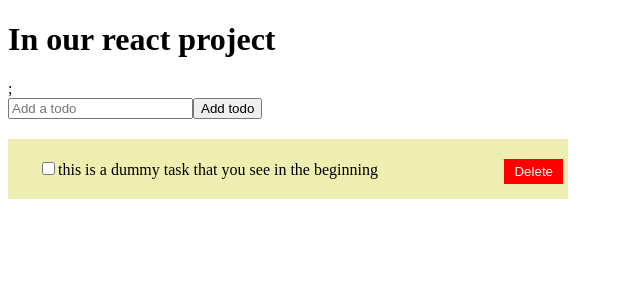
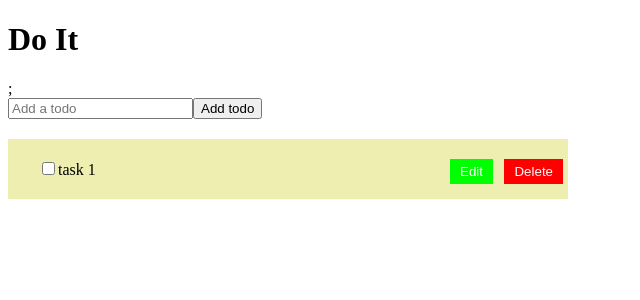
Before and after one commit to dopewevmond/friendly-fortnight, a React (Vite) app: page / in a window 1280 px wide. Shown: the top 300 px of the page, without its empty margins (0-640 px from the left). Built offline with nearby package versions, Linux system fonts and the light colour scheme.

Commit message:
added edit functionality

```diff
--- a/src/App.js
+++ b/src/App.js
@@ -4,7 +4,7 @@ import Home from "./Home";
 const App = () => {
   return (
     <>
-      <h1>In our react project</h1>;
+      <h1>Do It</h1>;
       <Home />
     </>
   );
--- a/src/Home.js
+++ b/src/Home.js
@@ -17,8 +17,8 @@ const Home = () => {
   const [pendingTodo, setPendingTodo] = useState("");
 
   useEffect(() => {
-    addTodo(createTodo("this is a dummy task that you see in the beginning"));
-  }, []);
+    addTodo(createTodo("task 1"));
+  }, []); //eslint-disable-line react-hooks/exhaustive-deps
 
   function createTodo(task) {
     return {
@@ -87,6 +87,7 @@ const Home = () => {
             done={todo.done}
             deleteTodo={deleteTodo}
             toggleTodo={toggleTodo}
+            editTask={editTask}
           />
         ))
       ) : (
--- a/src/Task.css
+++ b/src/Task.css
@@ -5,20 +5,37 @@
     background-color: rgb(238, 238, 177);
     position:relative;
 }
+.task button {
+    border: none;
+    padding: 5px 10px;
+    cursor: pointer;
+    margin-left: auto;
+}
 .del-button {
     position: absolute;
     top: 20px;
     right: 5px;
     background-color: rgb(255, 0, 0);
     color: white;
-    border: none;
-    padding: 5px 10px;
-    cursor: pointer;
 }
 .del-button:hover {
     background-color: rgb(255, 98, 98);
     color: white;
 }
+.edit-button {
+    position: absolute;
+    top: 20px;
+    right: 75px;
+    background-color: rgb(0, 255, 0);
+    color: white;
+}
+.edit-button:hover {
+    background-color: rgb(98, 255, 98);
+    color: white;
+}
 .m-top {
     margin-top: 20px;
 }
+.dont-show {
+    display: none;
+}
--- a/src/Task.js
+++ b/src/Task.js
@@ -1,17 +1,55 @@
+import { useRef, useState } from "react";
 import "./Task.css";
 
-const Task = ({ uid, task, done, deleteTodo, toggleTodo }) => {
+const Task = ({ uid, task, done, deleteTodo, toggleTodo, editTask }) => {
+  const [beingEdited, setEdited] = useState(false);
+  const valTask = useRef(null);
+  const valNewTask = useRef(null);
+
+  const copyTaskToEdit = () => {
+    setEdited(true);
+    valNewTask.current.value = valTask.current.innerHTML;
+    valNewTask.current.focus();
+  };
+  const updateTaskRef = () => {
+    setEdited(false);
+    valTask.current.innerHTML = valNewTask.current.value;
+    editTask(uid, valTask.current.innerHTML);
+  };
+
   return (
-    <div className="task-container m-top">
+    <div className="task-container m-top task">
       <input
         type="checkbox"
         id={uid}
         checked={done}
         onChange={() => toggleTodo(uid)}
       />
-      <label htmlFor={uid}>{task}</label>
+      <label htmlFor={uid} ref={valTask}>
+        {task}
+      </label>
       <button className="del-button" onClick={() => deleteTodo(uid)}>
         Delete
+      </button>
+
+      <div className={beingEdited ? "" : "dont-show"}>
+        <label>
+          Change to:
+          <input type="text" ref={valNewTask} />
+        </label>
+        <button className="confirm-edit-button" onClick={updateTaskRef}>
+          Update
+        </button>
+        <button className="cancel-button" onClick={() => setEdited(false)}>
+          Cancel
+        </button>
+      </div>
+
+      <button
+        className={beingEdited ? "dont-show" : "edit-button"}
+        onClick={copyTaskToEdit}
+      >
+        Edit
       </button>
     </div>
   );
```
